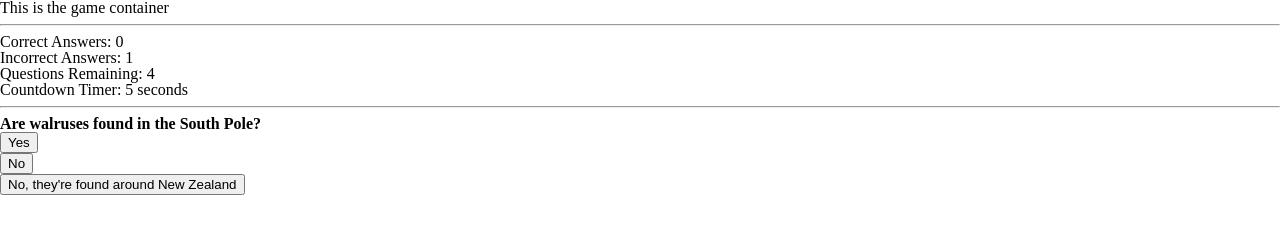
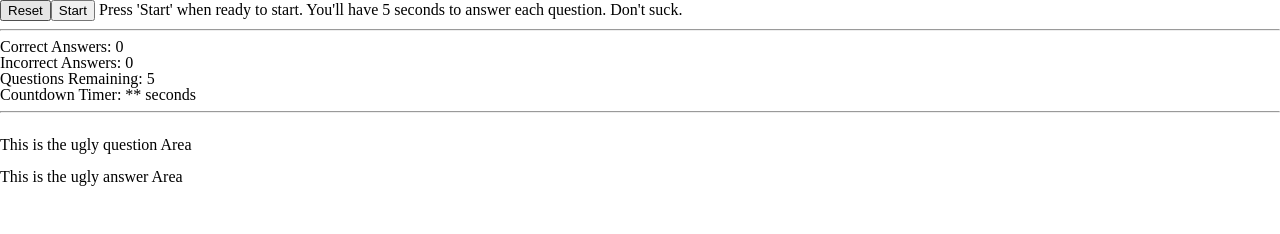
Before and after one commit to arielkayne/TriviaGame, a plain HTML site: page index.html in a window 1280 px wide. Drawn offline with nearby package versions, Linux system fonts and the light colour scheme.

Commit message:
ok, got timer working and added start/reset buttons

```diff
--- a/assets/javascript/app.js
+++ b/assets/javascript/app.js
@@ -14,83 +14,102 @@ var scoreWrong;
 var timerCount;
 var questionsLeft;
 var questionsRemaining;
-var currentAnswer;
+var currentCorrectAnswer;
 var questionAnswered;
 var currentSelection;
-var stillPlayin;
+var nowPlayin;
 var tempVar;
+var randQuestionIndex;
 var questionBank=[{
 		questionId: 0,
 		questionText: "Who wrote the book Alice In Wonderland?",
 		questionChoices: ["Lewis Carroll", "J.K. Rowling", "Louis Carroll"],
-		questionAnswerIndex: 0,
+		correctAnswerIndex: 0,
 		questionStatus: "false"
 	},{
 		questionId: 1,
 		questionText: "What is the abbreviation for Washington, D.C.?",
 		questionChoices: ["DC", "WA", "WD"],
-		questionAnswerIndex: 0,
+		correctAnswerIndex: 0,
 		questionStatus: "false"
 	},{
 		questionId: 2,
 		questionText: "Are walruses found in the South Pole?",
 		questionChoices: ["Yes", "No", "No, they're found around New Zealand"],
-		questionAnswerIndex: 1,
+		correctAnswerIndex: 1,
 		questionStatus: "false"
 	},{
 		questionId: 3,
 		questionText: "How many sonnets did William Shakespeare write?",
 		questionChoices: ["154", "108", "167"],
-		questionAnswerIndex: 0,
+		correctAnswerIndex: 0,
 		questionStatus: "false"
 	},{
 		questionId: 4,
 		questionText: "Were jeans always blue?",
 		questionChoices: ["No", "Yes", "They were yellow"],
-		questionAnswerIndex: 0,
+		correctAnswerIndex: 0,
 		questionStatus: "false"
 	}]
 
-$("#timer").text("Countdown Timer: ** seconds");
 resetGame();
-displayQuestion();
+gameOn();
 
+// used to start/reset game...not working yet
+function gameOn () {
+	console.log("game on");
+	$("p").html("<button id='reset'>Reset</button>");
+	$("p").append("<button id='start'>Start</button> Press 'Start' when ready to start. You'll have 5 seconds to answer each question. Don't suck.");
+
+	$("#reset").click(function(){
+		resetGame();
+		clockStop();
+		$("#questionArea").hide();
+		$("#answerArea").hide();
+	});
+
+	$("#start").click(function(){
+		$("#questionArea").show();
+		$("#answerArea").show();
+		displayQuestion();
+	});
+
+
+}
 // called when game resets...resets parameters and counters
 function resetGame(){
 	quizEnabled=false;
 	scoreRight=0;
 	scoreWrong=0;
 	questionsRemaining=questionBank.length;
+	$("#timer").text("Countdown Timer: ** seconds");
 	for (i=0; i<questionBank.length;i++) {
 		questionBank[i].questionStatus="false";
 	}
-	stillPlayin=true;
+	nowPlayin=true;
+	clockRunning=false;
 	refreshScores();
 	questionsLeft();
-	clockRunning=false;
 }
 // display a question
 function displayQuestion () {
-	var randQuestionIndex=Math.floor(Math.random()*questionBank.length);
+	randQuestionIndex=Math.floor(Math.random()*questionBank.length);
 	console.log("This is the new random question index: "+randQuestionIndex);
 	refreshScores();
-	clockStop();
+	clockRunning=false;
 
-	if (stillPlayin===true && questionBank[randQuestionIndex].questionStatus=="true") {
-			refreshScores();
-			console.log("question already used, trying again");
-	        clockRunning = false;
+	if (nowPlayin===true && questionBank[randQuestionIndex].questionStatus=="true") {
+			console.log("Index already used, randomizing again");
 			displayQuestion();
 
 	}
-	else if (stillPlayin===true && questionBank[randQuestionIndex].questionStatus=="false") {
+	else if (nowPlayin===true && questionBank[randQuestionIndex].questionStatus=="false") {
 		// changes displayed question
 		$("#questionArea").html("<h2>"+questionBank[randQuestionIndex].questionText+"</h2>");
 		// sets index of currently currect answer
-		currentAnswer=questionBank[randQuestionIndex].questionAnswerIndex;
-		console.log("Random question not already used, time to guess!");
+		currentCorrectAnswer=questionBank[randQuestionIndex].correctAnswerIndex;
+		console.log("Index not already used, time to guess!");
 		clockStart();
-		refreshScores();
 
 		// calls sub function
 		displayAnswer();
@@ -99,52 +118,53 @@ function displayQuestion () {
 			$("#answerArea").append("<button class='guess' id='one'>"+questionBank[randQuestionIndex].questionChoices[1]+"</button><br>");
 			$("#answerArea").append("<button class='guess' id='two'>"+questionBank[randQuestionIndex].questionChoices[2]+"</button><br>");
 			questionBank[randQuestionIndex].questionStatus="true";
-
+			questionAnswered=false;
 		}
 
 		$("#zero").click(function(){
 			currentSelection=0;
-			if (currentSelection==currentAnswer) {
+			console.log("This question index has been marked used: "+randQuestionIndex);
+			questionsLeft();
+			clockRunning=false;
+			questionAnswered=true;if (currentSelection==currentCorrectAnswer) {
 				gotItRight();
 			}
 			else {
 				gotItWrong();
 			}
-			console.log("This question index has been marked used: "+randQuestionIndex);
-			questionsLeft();
-			clockRunning=false;
-			questionAnswered=true;
-
+			clockStop();
 			displayQuestion();
 		});
 
 		$("#one").click(function(){
 			currentSelection=1;
-			if (currentSelection==currentAnswer) {
+			console.log("This question index has been marked used: "+randQuestionIndex);
+			questionsLeft();
+			clockRunning=false;
+			questionAnswered=true;
+			if (currentSelection==currentCorrectAnswer) {
 				gotItRight();
 			}
 			else {
 				gotItWrong();
 			}
-			console.log("This question index has been marked used: "+randQuestionIndex);
-			questionsLeft();
-			clockRunning=false;
-			questionAnswered=true;
+			clockStop();
 			displayQuestion();
 		});
 
 		$("#two").click(function(){
 			currentSelection=2;
-			if (currentSelection==currentAnswer) {
+			console.log("This question index has been marked used: "+randQuestionIndex);
+			questionsLeft();
+			clockRunning=false;
+			questionAnswered=true;
+			if (currentSelection==currentCorrectAnswer) {
 				gotItRight();
 			}
 			else {
 				gotItWrong();
 			}
-			console.log("This question index has been marked used: "+randQuestionIndex);
-			questionsLeft();
-			clockRunning=false;
-			questionAnswered=true;
+			clockStop();
 			displayQuestion();
 		});
 	}
@@ -165,7 +185,7 @@ function questionsLeft(){
 		}
 	}
 	if (questionsRemaining==0) {
-		stillPlayin=false;
+		nowPlayin=false;
 		console.log("function questionsLeft: you're out of questions.");
 	}
 	$("#questionsRem").text("Questions Remaining: "+questionsRemaining);
@@ -179,11 +199,13 @@ function refreshScores(){
 // called when correct answer is selected
 function gotItRight(){
 	scoreRight++;
+	$("#timer").text("Countdown Timer: ** seconds");
 	console.log("new right score: "+scoreRight);
 }
 // called when incorrect answer is selected
 function gotItWrong(){
 	scoreWrong++;
+	$("#timer").text("Countdown Timer: ** seconds");
 	console.log("new wrong score is: "+scoreWrong)
 }
 // starts countdown clock
@@ -193,9 +215,9 @@ function clockStart(){
         timerCount=5;
     	$("#timer").text("Countdown Timer: "+timerCount+" seconds");
         clockRunning = true;
+
         tempVar = setInterval (function(){
         	timerCount--;
-
         	$("#timer").text("Countdown Timer: "+timerCount+" seconds");
         	console.log(timerCount);
 
@@ -209,22 +231,17 @@ function clockStart(){
 
         	else if (questionAnswered==true) {
         		clockStop();
-        		console.log("timer cleared");
-        		questionAnswered=false;
+        		console.log("quesetion answered, timer cleared");
         		questionsLeft();
         	}
-
-
         }, 1000);
     }
 }
 
 function clockStop(){
-	if (clockRunning) {
-		clearInterval(tempVar);
-        console.log("clock stopped");
-        clockRunning = false;
-	}
+	clearInterval(tempVar);
+    console.log("clock stopped");
+    clockRunning = false;
 }
 
 
--- a/index.html
+++ b/index.html
@@ -10,7 +10,8 @@
 
 <!-- The game container -->
 	<div id="gameContainer">
-		This is the game container<hr>
+		<p>This is our ugly game container</p>
+		<hr>
 
 		<div id="scoreArea">
 			<div id="questionsRight">Questions Right: </div>
@@ -21,10 +22,10 @@
 			<hr>
 		</div>
 		<div id="questionArea">
-			<br>This is the question Area
+			<br>This is the ugly question Area
 		</div>
 		<div id="answerArea">
-			<br>This is the answer Area
+			<br>This is the ugly answer Area
 		</div>
 
 
```
